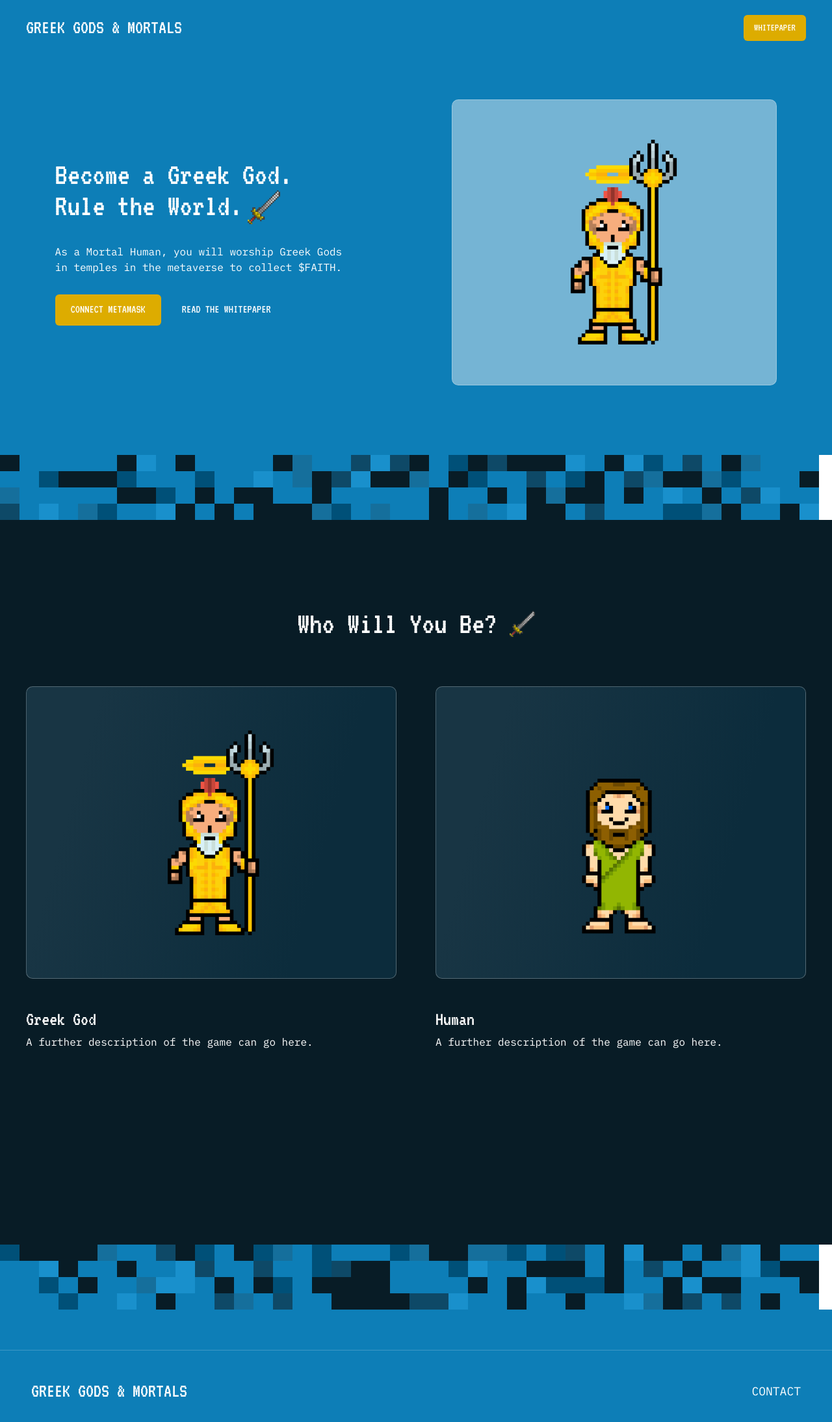
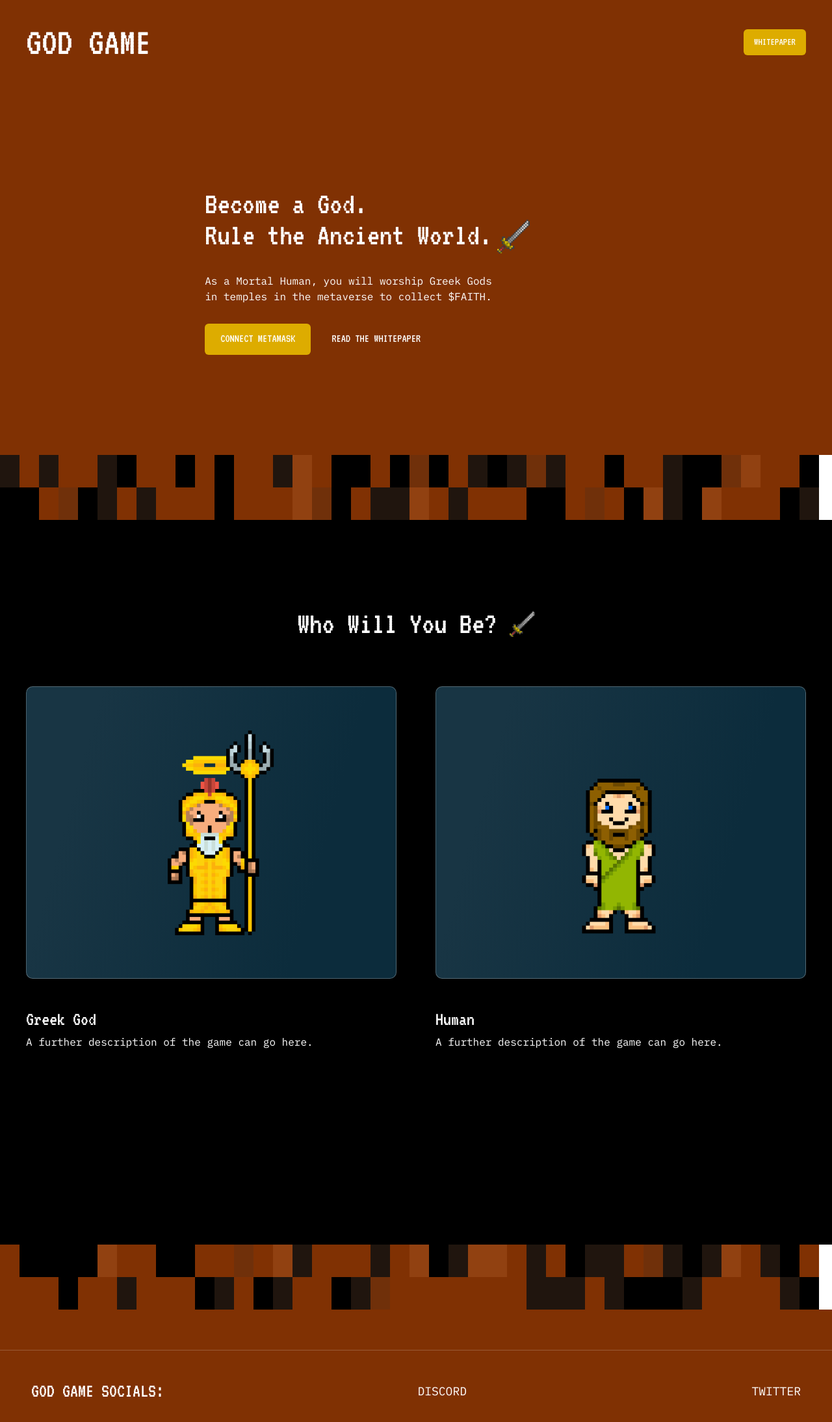
Before and after one commit to rhaicode/god-game, a React (Create React App) app: page / in a window 1280 px wide. Shown: the top 2188 px of the page at 65% size. Built offline with nearby package versions, Linux system fonts and the light colour scheme.

Commit message:
design changes

```diff
--- a/src/components/Footer.tsx
+++ b/src/components/Footer.tsx
@@ -1,7 +1,7 @@
 import { Flex, Text } from '@chakra-ui/react'
 
 const Footer: React.FC = () => (
-  <Flex backgroundColor="targetBlue" color="white" height="250px">
+  <Flex backgroundColor="#803103" color="white" height="250px">
     <Flex
       justifyContent="space-between"
       alignItems="center"
@@ -12,7 +12,7 @@ const Footer: React.FC = () => (
       py="40px"
     >
       <Text as="span" textTransform="uppercase" fontSize="30px" ml="48px">
-        Greek Gods &amp; Mortals
+        GOD GAME SOCIALS:
       </Text>
       <Text
         as="span"
@@ -21,7 +21,16 @@ const Footer: React.FC = () => (
         className="plex"
         mr="48px"
       >
-        CONTACT
+        Discord
+      </Text>
+      <Text
+        as="span"
+        textTransform="uppercase"
+        fontSize="18px"
+        className="plex"
+        mr="48px"
+      >
+        Twitter
       </Text>
     </Flex>
   </Flex>
--- a/src/components/Landing/Hero.tsx
+++ b/src/components/Landing/Hero.tsx
@@ -1,19 +1,12 @@
 import { Box, Flex, Text, Image, Button } from '@chakra-ui/react'
-import { useHistory } from 'react-router-dom'
 
 import ThemedButton from '../../themed/Button'
 import { useWallet } from '../../hooks'
 
 const Hero: React.FC = () => {
   const { currentAccount, connectWallet } = useWallet()
-  const history = useHistory()
-
-  const goToWhitepaper = () => {
-    history.push('/whitepaper')
-  }
-
   return (
-    <Box h="700px" w="100%" backgroundColor="targetBlue" color="white">
+    <Box h="700px" w="100%" backgroundColor="#803103" color="white">
       <Box maxW="1200px" mx="auto">
         <Flex
           w="100%"
@@ -21,8 +14,8 @@ const Hero: React.FC = () => {
           alignItems="center"
           py="20px"
         >
-          <Text as="span" fontSize="3xl">
-            GREEK GODS &amp; MORTALS
+          <Text as="span" fontSize="6xl">
+            GOD GAME
           </Text>
           {currentAccount ? (
             <Flex justifyContent="space-between" alignItems="center">
@@ -37,20 +30,18 @@ const Hero: React.FC = () => {
               </Text>
             </Flex>
           ) : (
-            <ThemedButton size="md" onClick={goToWhitepaper}>
-              Whitepaper
-            </ThemedButton>
+            <ThemedButton size="md">Whitepaper</ThemedButton>
           )}
         </Flex>
         <Flex w="100%" h="575px" justifyContent="center" alignItems="center">
           <Box mr="150px">
             <Box>
               <Text as="h4" fontSize="5xl" lineHeight={1}>
-                Become a Greek God.
+                Become a God.
               </Text>
               <Flex maxW="max-content">
                 <Text as="h4" fontSize="5xl" lineHeight={1}>
-                  Rule the World.
+                  Rule the Ancient World.
                 </Text>
                 <Image src="/assets/png/kind.png" alt="sword" ml="8px" />
               </Flex>
@@ -71,29 +62,19 @@ const Hero: React.FC = () => {
                 textTransform="uppercase"
                 fontWeight="400"
                 _hover={{
-                  backgroundColor: 'blue.300',
+                  backgroundColor: 'black',
                 }}
                 _active={{
-                  backgroundColor: 'blue.400',
+                  backgroundColor: 'red.900',
                 }}
                 {...(currentAccount && {
                   border: '1px solid white',
                 })}
-                onClick={goToWhitepaper}
               >
                 Read the whitepaper
               </Button>
             </Flex>
           </Box>
-          <Flex
-            backgroundColor="#75b4d4"
-            w="500px"
-            h="440px"
-            borderRadius="10px"
-            border="1px solid rgba(255, 255, 255, 0.26)"
-          >
-            <Image src="assets/png/armour_1.png" alt="god game" m="auto" />
-          </Flex>
         </Flex>
       </Box>
     </Box>
--- a/src/components/Landing/WhoWillYouBe.tsx
+++ b/src/components/Landing/WhoWillYouBe.tsx
@@ -8,7 +8,7 @@ const StyledBox = styled(Box)`
 `
 
 const WhoWillYouBe: React.FC = () => (
-  <Box backgroundColor="charcoal" color="white">
+  <Box backgroundColor="black" color="white">
     <Box maxW="1200px" mx="auto">
       <Flex height="124px" />
       <Flex alignItems="center" justifyContent="center" mb="60px">
--- a/src/components/Landing/YourNFTs.tsx
+++ b/src/components/Landing/YourNFTs.tsx
@@ -1,10 +1,10 @@
 import { Box, Flex, Text } from '@chakra-ui/react'
 
 const YourNFTs: React.FC = () => (
-  <Box backgroundColor="charcoal" color="white" pb="40px">
+  <Box backgroundColor="black" color="white" pb="40px">
     <Box maxW="1200px" mx="auto">
       <Flex pt="100px" textTransform="uppercase" fontSize="4xl">
-        <Text as="span">Your NFTs</Text>
+        <Text as="span">View your NFTs through Metis.Market!</Text>
       </Flex>
     </Box>
   </Box>
--- a/src/components/Landing/YourWallet/Minting.tsx
+++ b/src/components/Landing/YourWallet/Minting.tsx
@@ -18,7 +18,7 @@ import GodContract from '../../../utils/God.json'
 
 const GOD_CONTRACT_ADDRESS = '0xB0069D11377dcC862E28a8061504Ee1Cbc9Bd76E'
 
-const MINT_PRICE = 0.2
+const MINT_PRICE = 0.5
 
 const StyledBox = styled(Box)`
   background: linear-gradient(105.6deg, #183544 16.92%, #0c2c3c 76.13%);
--- a/src/components/Landing/YourWallet/index.tsx
+++ b/src/components/Landing/YourWallet/index.tsx
@@ -5,7 +5,7 @@ import Staked from './Staked'
 import Unstaked from './Unstaked'
 
 const YourWallet: React.FC = () => (
-  <Box backgroundColor="charcoal" color="white" pb="40px">
+  <Box backgroundColor="black" color="white" pb="40px">
     <Box maxW="1200px" mx="auto">
       <Flex pt="100px" textTransform="uppercase" fontSize="4xl">
         <Text as="span">YOUR WALLET</Text>
--- a/src/components/SVGWall.tsx
+++ b/src/components/SVGWall.tsx
@@ -4,21 +4,21 @@ import { sample, uniqueId } from 'lodash'
 
 const getBackgroundColor = () =>
   sample([
-    '#081C26',
-    '#1990CC',
-    '#0E4967',
-    '#156F9C',
-    '#005078',
-    '#0D7EB7',
-    '#0D7EB7',
-    '#0D7EB7',
-    '#0D7EB7',
-    '#0D7EB7',
-    '#0D7EB7',
-    '#0D7EB7',
-    '#081C26',
-    '#081C26',
-    '#081C26',
+    '#20150E',
+    '#803103',
+    '#000000',
+    '#914111',
+    '#803103',
+    '#803103',
+    '#000000',
+    '#803103',
+    '#20150E',
+    '#803103',
+    '#803103',
+    '#803103',
+    '#70300A',
+    '#20150E',
+    '#000000',
   ])
 
 const SVGBox: React.FC = () => (
@@ -44,7 +44,7 @@ const SVGWall: React.FC = () => (
   <Grid
     height="100px"
     width="100vw"
-    templateRows="repeat(4, 1fr)"
+    templateRows="repeat(2, 1fr)"
     templateColumns="repeat(auto-fill, 30px)"
   >
     {Array.from({ length: 4 }).map((_, __) =>
--- a/src/pages/Whitepaper.tsx
+++ b/src/pages/Whitepaper.tsx
@@ -33,7 +33,7 @@ const Whitepaper: React.FC = () => {
 
   return (
     <>
-      <Box w="100%" backgroundColor="charcoal" color="white" pb="200px">
+      <Box w="100%" backgroundColor="black" color="white" pb="200px">
         <Flex
           w="100%"
           justifyContent="space-between"
@@ -44,7 +44,7 @@ const Whitepaper: React.FC = () => {
           mb="70px"
         >
           <Text as="span" fontSize="3xl">
-            GREEK GODS &amp; MORTALS
+            GOD GAME
           </Text>
           {currentAccount && (
             <Flex justifyContent="space-between" alignItems="center">
@@ -77,7 +77,7 @@ const Whitepaper: React.FC = () => {
             {'< Back'}
           </Button>
           <Text as="span" fontSize="5xl">
-            GREEK GODS &amp; MORTALS
+            GOD GAME
           </Text>
         </Flex>
         <Box ml="260px">
@@ -218,22 +218,22 @@ const Whitepaper: React.FC = () => {
             </Thead>
             <Tbody>
               <Tr>
-                <Td>1 to 1,000</Td>
+                <Td>1 to 10,000</Td>
                 <Td>(Gen 0)</Td>
                 <Td>.5 METIS</Td>
               </Tr>
               <Tr>
-                <Td>1,001 to 2,000</Td>
+                <Td>10,001 to 20,000</Td>
                 <Td />
                 <Td>20,000 $FAITH</Td>
               </Tr>
               <Tr>
-                <Td>2,001 to 4,000</Td>
+                <Td>20,001 to 40,000</Td>
                 <Td />
                 <Td>40,000 $FAITH</Td>
               </Tr>
               <Tr>
-                <Td>4,001 to 5,000</Td>
+                <Td>40,001 to 50,000</Td>
                 <Td />
                 <Td>80,000 $FAITH</Td>
               </Tr>
--- a/src/theme.ts
+++ b/src/theme.ts
@@ -2,7 +2,7 @@ import { extendTheme } from '@chakra-ui/react'
 
 const theme = extendTheme({
   colors: {
-    targetBlue: '#0D7EB7',
+    targetBlue: '#0D7EB0',
     lightBlue: '#00A4F6',
     yellow: '#EDC433',
     gold: '#DDAC00',
```
